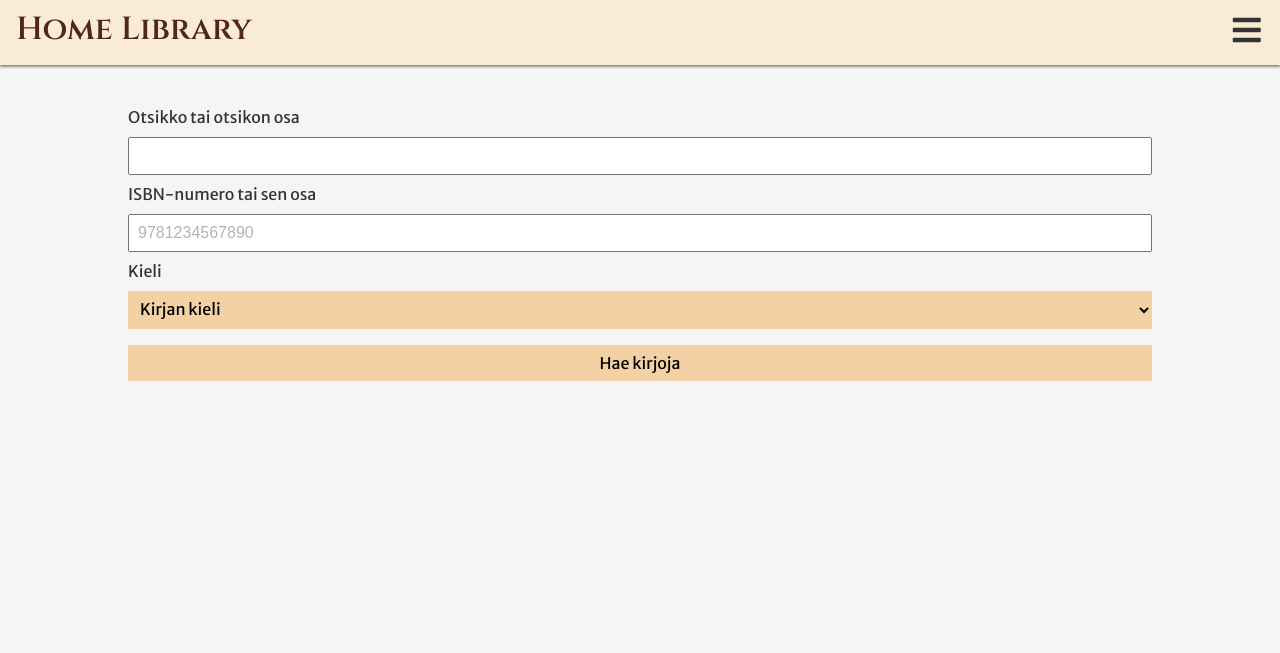
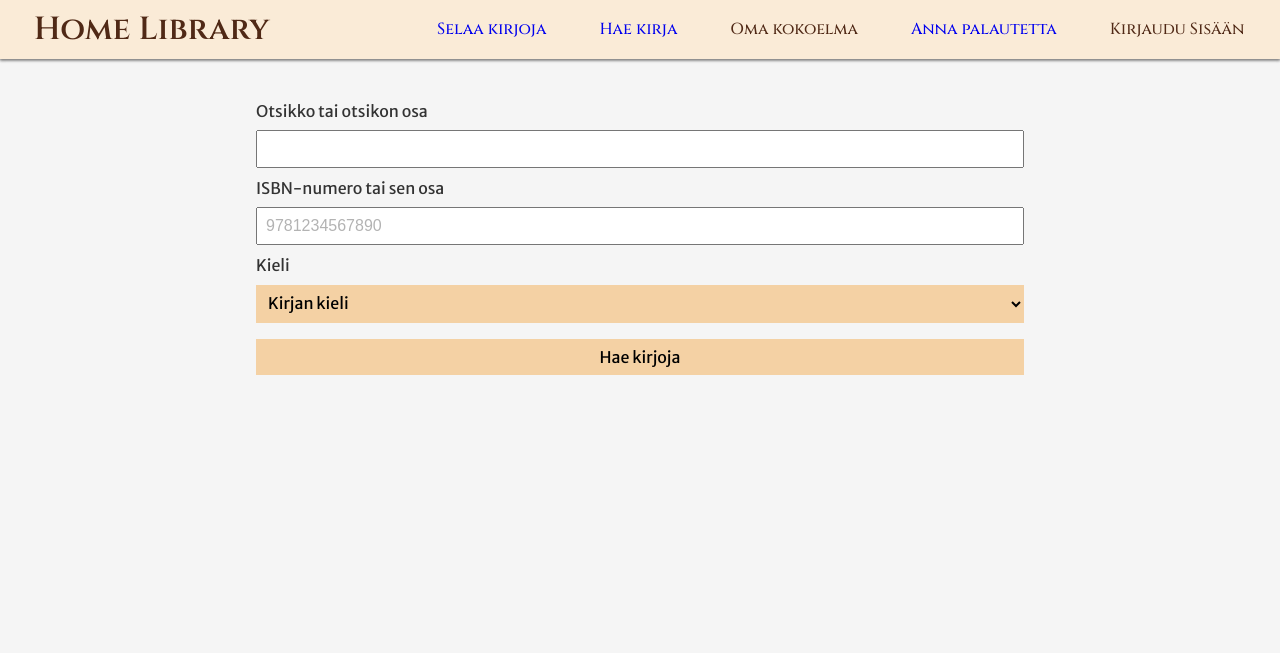
Before and after one commit to MarEf/HomeLibrary, a PHP site: page /book_lookup.php in a window 1280 px wide. Shown: the top 653 px of the page. Run offline with PHP 8.4, Linux system fonts and the light colour scheme; data that the repository does not hold is empty.

Commit message:
widescreen menu

```diff
--- a/book_lookup.php
+++ b/book_lookup.php
@@ -87,11 +87,11 @@ function print_results($result)
         $title = $row['title'];
         $blurb = $row['blurb'];
 
-        if (strlen($title) > 50) {
-            $title = substr($title, 0, 50) . "...";
+        if (strlen($title) > 100) {
+            $title = substr($title, 0, 100) . "...";
         }
-        if (strlen($blurb) > 50) {
-            $blurb = substr($blurb, 0, 50) . "...";
+        if (strlen($blurb) > 100) {
+            $blurb = substr($blurb, 0, 100) . "...";
         }
 
         $results .= "<tr>
--- a/feedback.php
+++ b/feedback.php
@@ -15,8 +15,7 @@
     <?php include "header.html" ?>
 
     <div id="content">
-        <p>Pidätkö sovelluksesta? Jäikö jokin askarruttamaan?
-            Voit jättää palautetta alla olevalla lomakkeella.
+        <p>Pidätkö sovelluksesta? Jäikö jokin askarruttamaan? Voit jättää palautetta alla olevalla lomakkeella.
         </p>
 
         <form action="" method="POST">
--- a/header.html
+++ b/header.html
@@ -7,7 +7,6 @@
                 <i class="fa fa-xmark menu-opened"></i>
             </a>
         </div>
-
         <a href="book_lookup.php">Selaa kirjoja</a>
         <a href="isbn_lookup.php">Hae kirja</a>
         <a href="">Oma kokoelma</a>
--- a/style.css
+++ b/style.css
@@ -108,7 +108,7 @@ i {
 }
 
 #title-and-nav a {
-    padding: 0.7rem;
+    padding: 0.5rem;
 }
 
 #title-and-nav a:hover {
@@ -126,6 +126,11 @@ i {
 
 .menu a {
     display: none;
+    font-weight: 500;
+}
+
+.menu a:visited {
+    color: var(--header-font-color);
 }
 
 .menu a.icon {
@@ -135,6 +140,27 @@ i {
 
 .menu a:hover {
     background-color: var(--menu-select);
+}
+
+/*Menu isolla näytöllä*/
+@media screen and (min-width: 1100px) {
+    #title-and-nav {
+        width: 30%;
+    }
+
+    .menu {
+        justify-content: space-evenly;
+    }
+
+    .menu a.icon {
+        display: none;
+    }
+
+    .menu a {
+        display: inline-block;
+        padding: 1.1em;
+    }
+
 }
 
 /*Menun avaus ja sulkeminen*/
@@ -191,6 +217,19 @@ th {
     margin-right: auto;
 }
 
-.ws_only {
-    display: none;
+
+/*Tämä on yksinkertaisempaa tehdä näin päin*/
+
+@media screen and (max-width: 1000px) {
+    .ws_only {
+        display: none;
+    }
 }
+
+/*Sisältö isolla näytöllä*/
+@media screen and (min-width: 1100px) {
+    #content {
+        width: 60%;
+    }
+
+}
```
